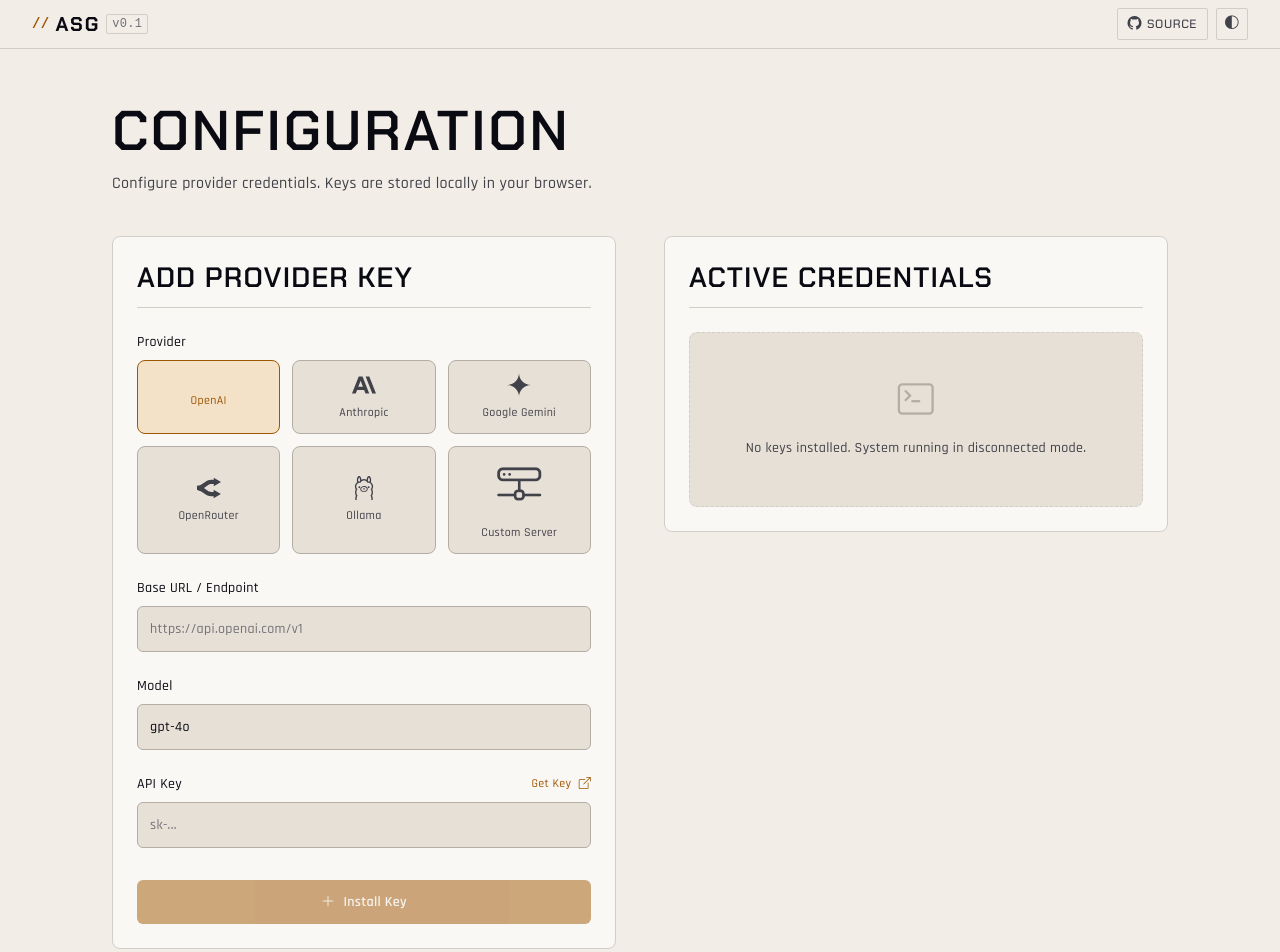
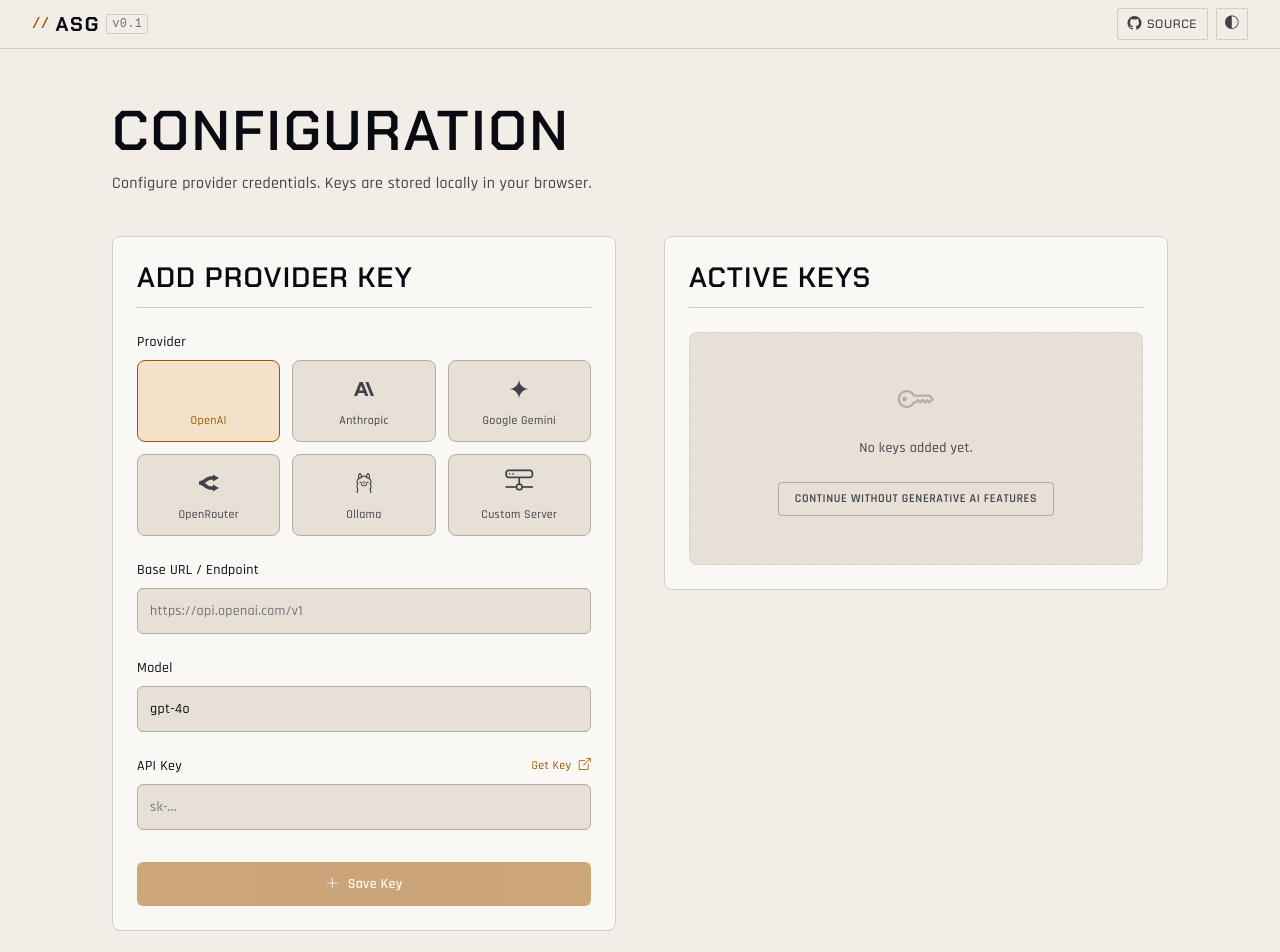
Before and after one commit to gurbaxani/agent-skill-generator, a SvelteKit app: page /keys in a window 1280 px wide. Shown: the top 952 px of the page. Built offline with nearby package versions, Linux system fonts and the light colour scheme.

Commit message:
feat: add option to skip API key requirement and update UI for key management

```diff
--- a/src/lib/state/user.svelte.ts
+++ b/src/lib/state/user.svelte.ts
@@ -3,6 +3,7 @@ import { browser } from '$app/environment';
 class UserState {
 	// Centralized reactive state using Svelte 5 Runes
 	keys = $state<Record<string, { key: string; endpoint: string; model?: string }>>({});
+	skipKeyRequirement = $state(false);
 
 	constructor() {
 		if (browser) {
@@ -23,12 +24,20 @@ class UserState {
 					console.error('Failed to parse keys', e);
 				}
 			}
+			this.skipKeyRequirement = localStorage.getItem('asg-skip-keys') === 'true';
 		}
 	}
 
 	// Helper methods to keep components clean
 	hasKeys(): boolean {
 		return Object.keys(this.keys).length > 0;
+	}
+
+	setSkipKeyRequirement(value: boolean): void {
+		this.skipKeyRequirement = value;
+		if (browser) {
+			localStorage.setItem('asg-skip-keys', String(value));
+		}
 	}
 
 	saveKey(provider: string, key: string, endpoint: string = '', model?: string): void {
--- a/src/routes/create/+page.svelte
+++ b/src/routes/create/+page.svelte
@@ -4,7 +4,7 @@
 	import { userState } from '$lib/state/user.svelte';
 
 	onMount(() => {
-		if (!userState.hasKeys()) {
+		if (!userState.hasKeys() && !userState.skipKeyRequirement) {
 			goto('/keys');
 		}
 	});
--- a/src/routes/keys/+page.svelte
+++ b/src/routes/keys/+page.svelte
@@ -1,4 +1,5 @@
 <script lang="ts">
+	import { goto } from '$app/navigation';
 	import { userState } from '$lib/state/user.svelte';
 	import { siAnthropic, siGooglegemini, siOllama, siOpenrouter } from 'simple-icons';
 	import type { SimpleIcon } from 'simple-icons';
@@ -7,6 +8,7 @@
 	let apiKeyValue = $state('');
 	let endpointValue = $state('');
 	let modelValue = $state('gpt-4o');
+	let showConfirmSkip = $state(false);
 
 	type ProviderConfig = {
 		id: string;
@@ -83,13 +85,15 @@
 								style={selectedProvider === provider.id ? 'border: 1px solid var(--accent); color: var(--accent); background: var(--accent-subtle);' : 'border: 1px solid var(--border-strong);'}
 								onclick={() => handleProviderChange(provider.id)}
 							>
+								<div class="flex h-8 w-8 shrink-0 items-center justify-center">
 									{#if provider.svg}
-									<svg viewBox="0 0 24 24" class="h-6 w-6" aria-hidden="true" fill="currentColor">
+										<svg viewBox="0 0 24 24" class="h-5 w-5" aria-hidden="true" fill="currentColor">
 											<path d={provider.svg.path} />
 										</svg>
 									{:else}
-									<i class="bi {provider.icon} text-2xl" aria-hidden="true"></i>
+										<i class="bi {provider.icon} text-xl" aria-hidden="true"></i>
 									{/if}
+								</div>
 								<span class="text-xs font-medium">{provider.name}</span>
 							</button>
 						{/each}
@@ -149,10 +153,11 @@
 				<button
 					type="submit"
 					disabled={currentProvider.keyRequired && !apiKeyValue.trim()}
-					class="mt-2 flex w-full items-center justify-center gap-2 rounded-md bg-(--accent) px-4 py-3 text-sm font-semibold text-(--surface-base) transition-colors hover:bg-(--accent-hover) disabled:cursor-not-allowed disabled:opacity-50"
+					class="mt-2 flex w-full items-center justify-center gap-2 rounded-md bg-(--accent) px-4 py-3 text-sm font-semibold transition-colors hover:bg-(--accent-hover) disabled:cursor-not-allowed disabled:opacity-50"
+					style="color: var(--accent-fg);"
 				>
 					<i class="bi bi-plus-lg"></i>
-					Install Key
+					Save Key
 				</button>
 			</form>
 		</section>
@@ -160,27 +165,63 @@
 		<!-- Active Keys Section -->
 		<section style="background: var(--surface-raised); border: 1px solid var(--border-default);" class="flex flex-col gap-6 rounded-lg p-6">
 			<h2 style="color: var(--text-primary); border-bottom: 1px solid var(--border-default);" class="pb-3 text-xl font-semibold">
-				Active Credentials
+				Active Keys
 			</h2>
 
 			<div class="flex flex-col gap-4">
 				{#if !userState.hasKeys()}
 					<div style="background: var(--surface-sunken); border: 1px dashed var(--border-default); color: var(--text-secondary);" class="flex flex-col items-center justify-center gap-4 rounded-lg p-12 text-center text-sm">
-						<i class="bi bi-terminal text-4xl text-(--border-strong)"></i>
-						<p>No keys installed. System running in disconnected mode.</p>
+						<i class="bi bi-key text-4xl text-(--border-strong)"></i>
+						<p>No keys added yet.</p>
+
+						{#if showConfirmSkip}
+							<div class="mt-2 flex flex-col items-center gap-3 rounded border border-(--border-accent) bg-(--surface-base) p-4 shadow-lg">
+								<p style="color: var(--text-primary);" class="text-xs font-medium">Are you sure? You will need to write everything manually.</p>
+								<div class="flex gap-3">
+									<button
+										type="button"
+										class="rounded border border-(--border-strong) bg-transparent px-3 py-1.5 text-xs transition-colors hover:border-(--text-primary) hover:text-(--text-primary)"
+										onclick={() => showConfirmSkip = false}
+									>
+										Cancel
+									</button>
+									<button
+										type="button"
+										class="rounded bg-(--accent) px-3 py-1.5 text-xs font-bold transition-colors hover:bg-(--accent-hover)"
+										style="color: var(--accent-fg);"
+										onclick={() => {
+											userState.setSkipKeyRequirement(true);
+											goto('/create');
+										}}
+									>
+										Yes, Continue
+									</button>
+								</div>
+							</div>
+						{:else}
+							<button
+								type="button"
+								class="mt-2 rounded border border-(--border-strong) bg-transparent px-4 py-2 text-xs font-semibold uppercase tracking-wider text-(--text-secondary) transition-colors hover:border-(--text-primary) hover:text-(--text-primary)"
+								onclick={() => showConfirmSkip = true}
+							>
+								Continue without generative AI features
+							</button>
+						{/if}
 					</div>
 				{:else}
 					{#each Object.entries(userState.keys) as [providerId, config] (providerId)}
 						{@const provider = providers.find(p => p.id === providerId) || { id: providerId, name: providerId, icon: 'bi-key', hasEndpoint: false, keyRequired: true } as ProviderConfig}
 						<div style="background: var(--surface-base); border: 1px solid var(--border-default);" class="flex items-center justify-between rounded-md p-4">
 							<div class="flex items-center gap-4">
+								<div class="flex h-8 w-8 shrink-0 items-center justify-center">
 									{#if provider.svg}
-									<svg viewBox="0 0 24 24" style="color: var(--secondary);" class="h-6 w-6" aria-hidden="true" fill="currentColor">
+										<svg viewBox="0 0 24 24" style="color: var(--secondary);" class="h-5 w-5" aria-hidden="true" fill="currentColor">
 											<path d={provider.svg.path} />
 										</svg>
 									{:else}
-									<i class="bi {provider.icon} text-2xl text-(--secondary)" aria-hidden="true"></i>
+										<i class="bi {provider.icon} text-xl text-(--secondary)" aria-hidden="true"></i>
 									{/if}
+								</div>
 
 								<div class="flex flex-col gap-1">
 									<span style="color: var(--text-primary);" class="font-semibold text-sm">{provider.name}</span>
@@ -219,7 +260,7 @@
 					{/each}
 
 					<div class="mt-4 flex justify-end pt-4 border-t border-(--border-default)">
-						<a href="/create" class="flex items-center gap-2 rounded-md bg-(--accent) px-6 py-3 text-sm font-semibold text-(--surface-base) transition-colors hover:bg-(--accent-hover)">
+						<a href="/create" class="flex items-center gap-2 rounded-md bg-(--accent) px-6 py-3 text-sm font-semibold transition-colors hover:bg-(--accent-hover)" style="color: var(--accent-fg);">
 							Continue to Create Skill
 							<i class="bi bi-arrow-right"></i>
 						</a>
```
Lines whose indentation alone changed are shown as unchanged.
